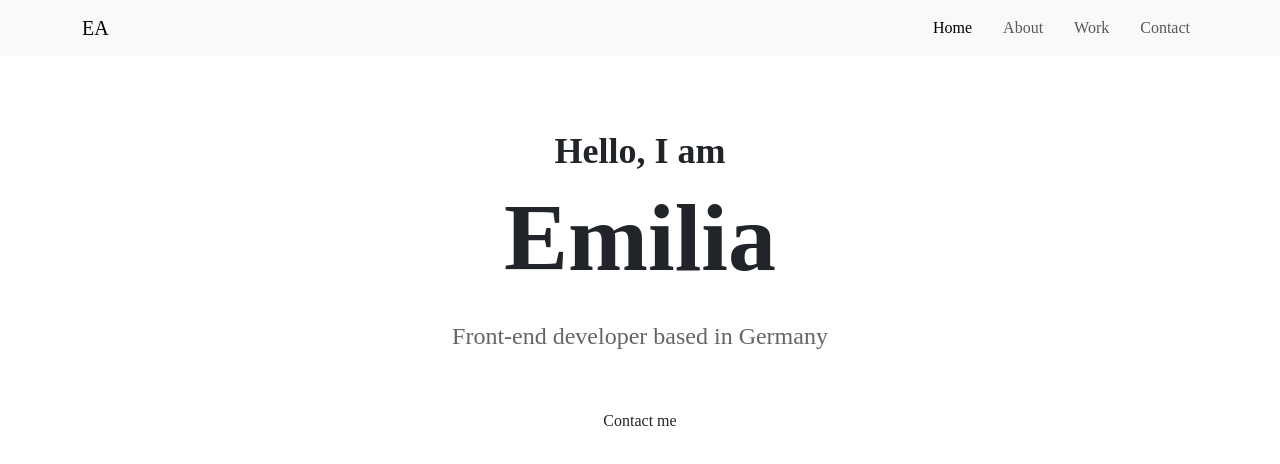
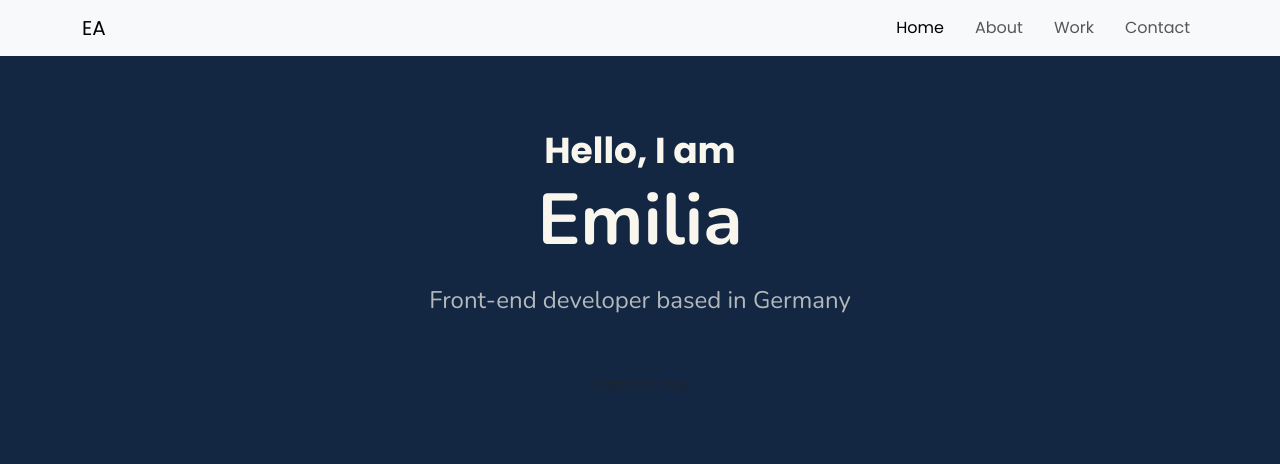
Before and after one commit to Emilia188/portfolio, a plain HTML site: page index.html in a window 1280 px wide. Drawn offline with nearby package versions, Linux system fonts and the light colour scheme.

Commit message:
Added styling to hero

```diff
--- a/index.html
+++ b/index.html
@@ -5,7 +5,7 @@
     <meta name="viewport" content="width=device-width, initial-scale=1.0" />
     <meta
       name="description"
-      content="Emilia Adasiewicz is a front-end developer, based in Europe, check out her projects and contact her if you are interested in collaborating."
+      content="Emilia Adasiewicz is a front-end developer, based in Germany, check out her projects and contact her if you are interested in collaborating."
     />
     <link
       href="https://cdn.jsdelivr.net/npm/bootstrap@5.3.3/dist/css/bootstrap.min.css"
@@ -13,17 +13,19 @@
       integrity="sha384-QWTKZyjpPEjISv5WaRU9OFeRpok6YctnYmDr5pNlyT2bRjXh0JMhjY6hW+ALEwIH"
       crossorigin="anonymous"
     />
-    <link
-      href="https://fonts.googleapis.com/css2?family=Nunito:ital,wght@0,200..1000;1,200..1000&family=Poppins:ital,wght@0,100;0,200;0,300;0,400;0,500;0,600;0,700;0,800;0,900;1,100;1,200;1,300;1,400;1,500;1,600;1,700;1,800;1,900&display=swap"
-      rel="stylesheet"
-    />
-    <link rel="preconnect" href="https://fonts.googleapis.com" />
-    <link rel="preconnect" href="https://fonts.gstatic.com" crossorigin />
     <script
       src="https://cdn.jsdelivr.net/npm/bootstrap@5.3.3/dist/js/bootstrap.bundle.min.js"
       integrity="sha384-YvpcrYf0tY3lHB60NNkmXc5s9fDVZLESaAA55NDzOxhy9GkcIdslK1eN7N6jIeHz"
       crossorigin="anonymous"
     ></script>
+    <link rel="preconnect" href="https://fonts.googleapis.com" />
+    <link rel="preconnect" href="https://fonts.gstatic.com" crossorigin />
+    <link rel="preconnect" href="https://fonts.googleapis.com" />
+    <link rel="preconnect" href="https://fonts.gstatic.com" crossorigin />
+    <link
+      href="https://fonts.googleapis.com/css2?family=Nunito:ital,wght@0,200..1000;1,200..1000&family=Poppins:ital,wght@0,100;0,200;0,300;0,400;0,500;0,600;0,700;0,800;0,900;1,100;1,200;1,300;1,400;1,500;1,600;1,700;1,800;1,900&display=swap"
+      rel="stylesheet"
+    />
     <script
       src="https://kit.fontawesome.com/bfc0a215a4.js"
       crossorigin="anonymous"
--- a/src/style.css
+++ b/src/style.css
@@ -1,11 +1,13 @@
-.root {
-  --branding-color: ;
+:root {
+  --branding-color: #f9f6ee;
   --secondary-color: ;
-  --heading-font-family: "Nunito", system-ui;
-  --default-font-family: "Poppins", system-ui;
+  --heading-font-family: "Nunito", sans-serif;
+  --default-font-family: "Poppins", sans-serif;
 }
 body {
   font-family: var(--default-font-family);
+  color: var(--branding-color);
+  background: #132743;
 }
 h1,
 h2,
@@ -15,7 +17,7 @@ h4 {
   font-weight: bold;
 }
 h1 {
-  font-size: 96px;
+  font-size: 72px;
   line-height: 1.5;
 }
 h2 {
```
